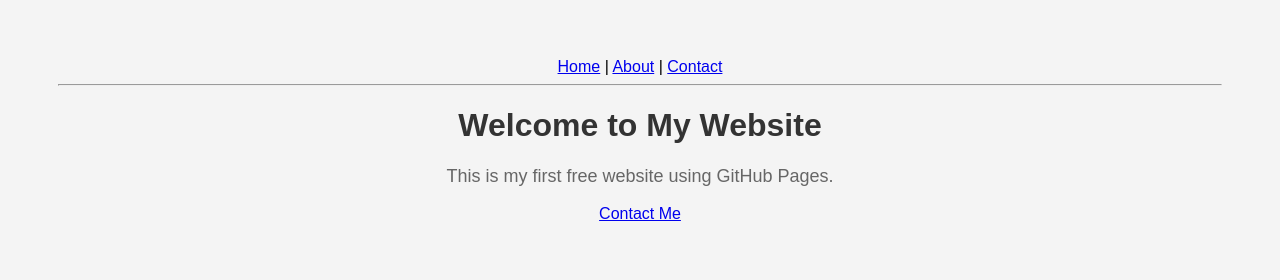
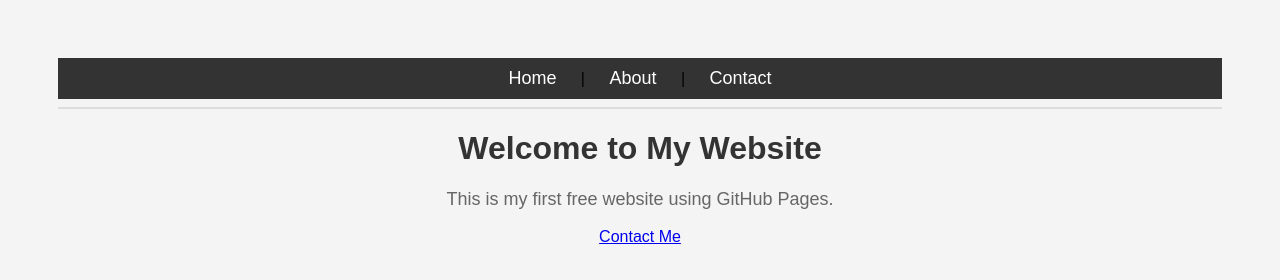
Before and after one commit to Demascus-design/my-first-website, a plain HTML site: page index.html in a window 1280 px wide. Drawn offline with Linux system fonts and the light colour scheme.

Commit message:
Update style.css

```diff
--- a/style.css
+++ b/style.css
@@ -13,3 +13,26 @@ p {
     font-size: 18px;
     color: #666;
 }
+nav {
+    background-color: #333;
+    padding: 10px;
+    text-align: center;
+}
+
+nav a {
+    color: white;
+    text-decoration: none;
+    padding: 10px 20px;
+    font-size: 18px;
+}
+
+nav a:hover {
+    background-color: #555;
+}
+
+hr {
+    border: none;
+    height: 2px;
+    background-color: #ddd;
+    margin-bottom: 20px;
+}
```
